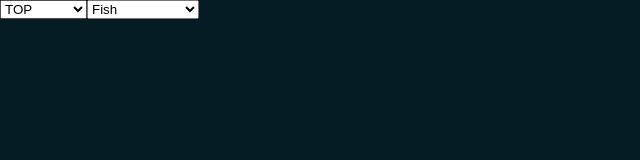
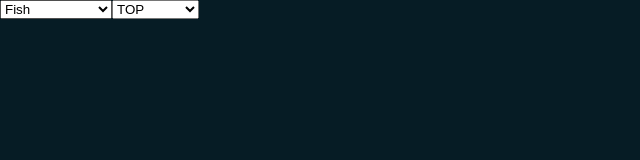
Before and after one commit to Barca545/draftlol, a React (Create React App) app in the folder client/: page / in a window 1280 px wide. Shown: the top 160 px of the page, without its empty margins (0-640 px from the left). Built offline with nearby package versions, Linux system fonts and the light colour scheme.

Commit message:
working on making it default to the summoner

```diff
--- /dev/null
+++ b/client/src/App/Types/role-select-types.ts
@@ -0,0 +1,5 @@
+export interface PositionSelect {
+  summoner: string,
+  role: 'TOP'|'JUNGLE'|'MIDDLE'|'BOTTOM'|'SUPPORT'
+  champion: string | null
+}
--- a/client/src/Components/RoleSelect.tsx
+++ b/client/src/Components/RoleSelect.tsx
@@ -1,23 +1,39 @@
-export const RoleSelect = (props:any) => {
-  const summoners:string[] = ['Fish','Envoker','adc','HappyBlueGuy','Kitten']
-  //make two extra arrays(objects?) in the draftlist RedSumnmoners and BlueSumnmoners that have
-  //[<name>,<position>,<champions>] that get updated with the information whenever someone selects from the dropdown
-  //have ppl have to select the 'Finish" draft button that pulls up a modal to confirm the roles and then destroys the room
+import { PositionSelect } from "../App/Types/role-select-types"
+import { useState } from "react"
+
+///props will have to be the champion name so include it inside the summoner Div somewhere
+///embed this in the pick div and
+///somehow have the div pass the champ name to this and give it the ability to update the draft
+
+export const RoleSelect = (props:{champion:string}) => {
+  const [roles, setRoles] = useState(['TOP','JUNGLE','MIDDLE','BOTTOM','SUPPORT'])
+
+  const summoners:PositionSelect[] = [
+    {summoner:'Fish',role:'TOP',champion:null},
+    {summoner:'Ouken',role:'JUNGLE',champion:null},
+    {summoner:'HappyBlueGuy',role:'MIDDLE',champion:null},
+    {summoner:'Envoker',role:'BOTTOM',champion:null},
+    {summoner:'adc',role:'SUPPORT',champion:null}
+  ]
+
+  const handleSelect = (e: React.ChangeEvent<HTMLSelectElement>) => {
+    ///find way to have it change the other select based on the summoner given to it
+  }
+
   return(
     <div className="role-selection">
-      <select className='position-selection'>
-        <option>TOP</option>
-        <option>JUNGLE</option>
-        <option>MIDDLE</option>
-        <option>BOTTOM</option>
-        <option>SUPPORT</option>
+      <select className='position-selection' onChange={(e)=>handleSelect(e)}>
+        <option value={summoners[0].role}>{`${summoners[0].summoner}`}</option>
+        <option value={summoners[1].role}>{`${summoners[1].summoner}`}</option>
+        <option value={summoners[2].role}>{`${summoners[2].summoner}`}</option>
+        <option value={summoners[3].role}>{`${summoners[3].summoner}`}</option>
+        <option value={summoners[4].role}>{`${summoners[4].summoner}`}</option>
       </select>
       <select className='position-selection'>
-        <option>{`${summoners[0]}`}</option>
-        <option>{`${summoners[1]}`}</option>
-        <option>{`${summoners[2]}`}</option>
-        <option>{`${summoners[3]}`}</option>
-        <option>{`${summoners[4]}`}</option>
+        {roles.map((role)=>{
+          return(
+            <option>{role}</option>
+          )})}
       </select>
     </div>
   )
--- a/client/src/Pages/CreateDraft.tsx
+++ b/client/src/Pages/CreateDraft.tsx
@@ -5,7 +5,7 @@ import { RoleSelect } from "../Components/RoleSelect"
 export const CreateDraft = () => {
   return (
     <div className="draft-container">
-      <RoleSelect/>
+      <RoleSelect champion=''/>
     </div>
   )
 }
```
